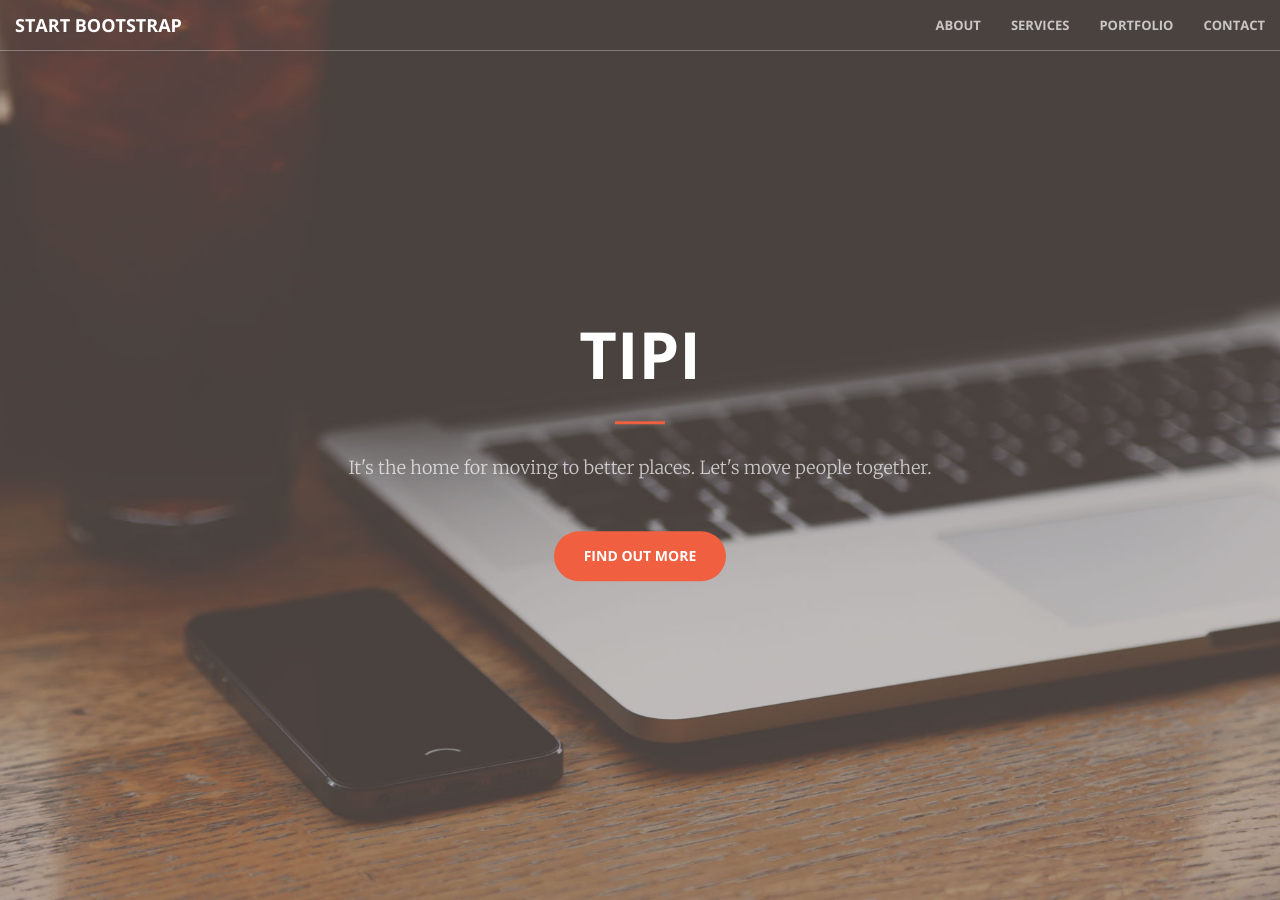
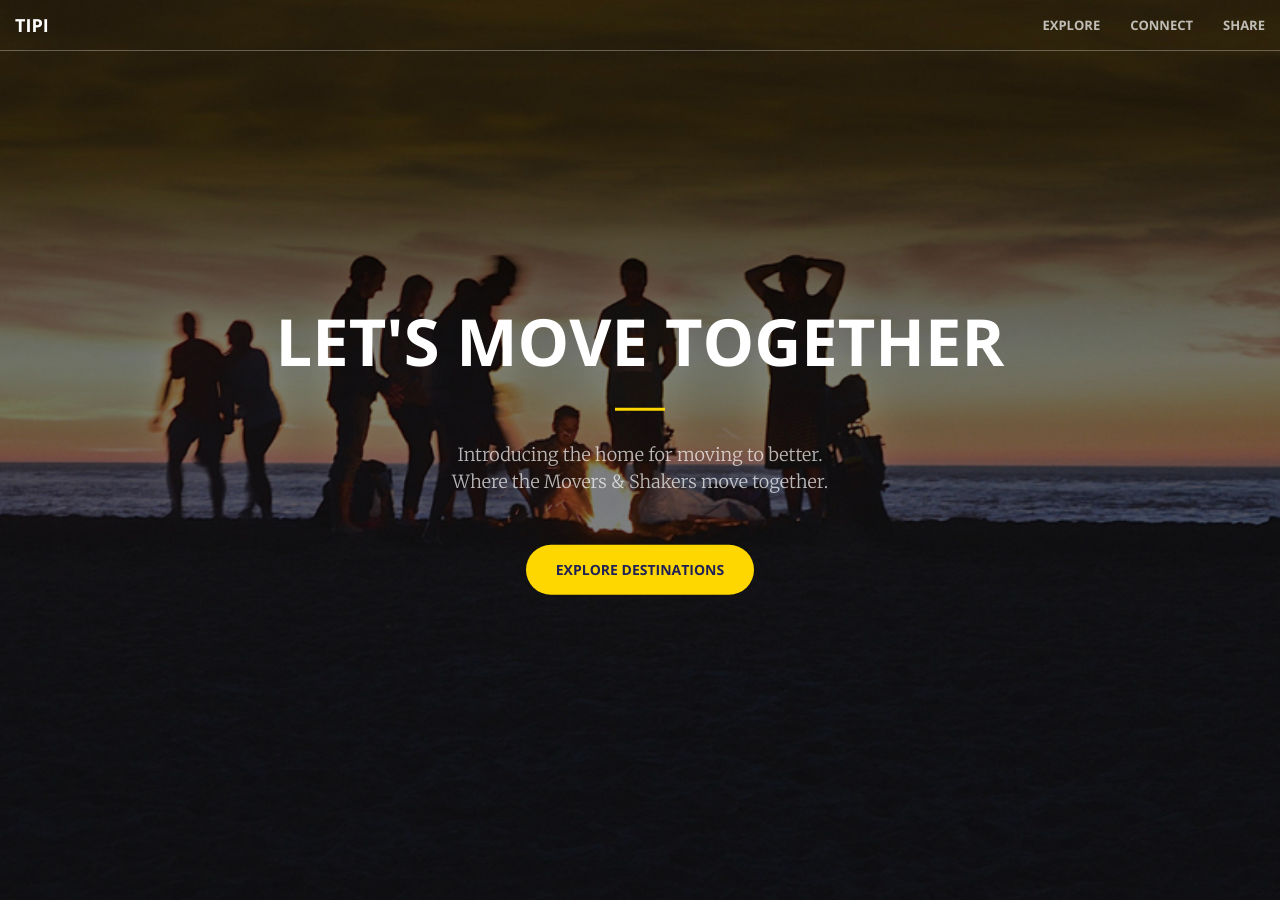
Before and after one commit to TeamTipi/usetipi, a Jekyll site: the page built from static/index.html, in a window 1280 px wide and 900 px high. Built offline with Jekyll 4.4.1, drawn with Linux system fonts in a browser that asks for light colours; some of the changed text lies outside the part shown.

Commit message:
Initial style customization

```diff
--- a/static/_config.yml
+++ b/static/_config.yml
@@ -1,12 +1,13 @@
 # Site settings
 title:
-email:
+email: contact@teamtipi.com
 description: > # this means to ignore newlines until "baseurl:"
 baseurl: "" # the subpath of your site, e.g. /blog/
 url: "" # the base hostname & protocol for your site
 
-twitter_username:
-github_username:
+twitter_username: usetipi
+facebook_username: usetipi
+instagram_username: teamtipi
 
 # Build settings
 markdown: kramdown
--- /dev/null
+++ b/static/_includes/blog.html
@@ -0,0 +1,51 @@
+<section class="no-padding" id="blog">
+    <div class="container-fluid">
+        <div class="row no-gutter">
+            <div class="col-lg-4 col-sm-6">
+                <a href="#" class="portfolio-box">
+                    <img src="img/city/san-francisco.jpg" class="img-responsive" alt="">
+                    <div class="portfolio-box-caption">
+                        <div class="portfolio-box-caption-content">
+                            <div class="project-category text-faded">
+                                San Francisco
+                            </div>
+                            <div class="project-name">
+                                "East is East, and West is San Francisco." — O. Henry
+                            </div>
+                        </div>
+                    </div>
+                </a>
+            </div>
+            <div class="col-lg-4 col-sm-6">
+                <a href="#" class="portfolio-box">
+                    <img src="img/city/austin.jpg" class="img-responsive" alt="">
+                    <div class="portfolio-box-caption">
+                        <div class="portfolio-box-caption-content">
+                            <div class="project-category text-faded">
+                                Austin
+                            </div>
+                            <div class="project-name">
+                                “There’s so much music in Austin, and it’s all so different.” Gary Clark
+                            </div>
+                        </div>
+                    </div>
+                </a>
+            </div>
+            <div class="col-lg-4 col-sm-6">
+                <a href="#" class="portfolio-box">
+                    <img src="img/city/los-angeles.jpg" class="img-responsive" alt="">
+                    <div class="portfolio-box-caption">
+                        <div class="portfolio-box-caption-content">
+                            <div class="project-category text-faded">
+                                Los Angeles
+                            </div>
+                            <div class="project-name">
+                                City of stars
+                            </div>
+                        </div>
+                    </div>
+                </a>
+            </div>
+        </div>
+    </div>
+</section>
--- /dev/null
+++ b/static/_includes/call-to-action-connect.html
@@ -0,0 +1,15 @@
+<section class="bg-secondary" id="connect">
+    <div class="container">
+        <div class="row">
+            <div class="col-lg-8 col-lg-offset-2 text-center">
+                <h2 class="section-heading">Lets</h2>
+                <h2 class="section-heading">Connect Together Locally</h2>
+                <hr class="light">
+                <p class="text-faded-secondary">Sign up to experience exclusive events and activities
+                    <br>with the movers and shakers that shape your city.</p>
+                <!--<a href="/unlink/facebook" class="btn btn-primary">Unlink Facebook</a>-->
+                <a href="" class="btn btn-default btn-xl">Sign Up!</a>
+            </div>
+        </div>
+    </div>
+</section>
--- /dev/null
+++ b/static/_includes/call-to-action-explore.html
@@ -0,0 +1,15 @@
+<section class="bg-primary" id="explore">
+    <div class="container">
+        <div class="row">
+            <div class="col-lg-8 col-lg-offset-2 text-center">
+                <h2 class="section-heading">Lets</h2>
+                <h2 class="section-heading">Explore Destinations Together</h2>
+                <hr class="light">
+                <p class="text-faded">Discover where you really want to be.
+                    <br>Chat with local experts. Ask anything to make your next move more hopeful.</p>
+                <!--<a href="/unlink/facebook" class="btn btn-primary">Unlink Facebook</a>-->
+                <a href="/auth/facebook" class="btn btn-default btn-xl">Enter TIPI!</a>
+            </div>
+        </div>
+    </div>
+</section>
--- a/static/_includes/contact.html
+++ /dev/null
@@ -1,29 +0,0 @@
-<section id="contact">
-    <div class="container">
-        <div class="row">
-            <div class="col-lg-8 col-lg-offset-2 text-center">
-                <h2 class="section-heading">Let's Get In Touch!</h2>
-                <hr class="primary">
-                <p>Contact Us</p>
-            </div>
-        <div class="col-lg-2 col-lg-offset-2 text-center">
-            <a href="https://twitter.com/{{ site.twitter_username }}">
-                <i class="fa fa-twitter fa-3x wow bounceIn" data-wow-delay=".1s"></i>
-                <p>{{ site.twitter_username }}</p>
-            </a>
-        </div>
-        <div class="col-lg-2 col-lg-offset-1 text-center">
-            <a href="mailto:{{ site.email }}">
-            <i class="fa fa-envelope-o fa-3x wow bounceIn" data-wow-delay=".1s"></i>
-                <p>{{ site.email }}</p>
-            </a>
-        </div>
-        <div class="col-lg-2 col-lg-offset-1 text-center">
-            <a href="https://github.com/{{ site.github_username }}">
-            <i class="fa fa-github fa-3x wow bounceIn" data-wow-delay=".1s"></i>
-                <p>{{ site.github_username }}</p>
-            </a>
-        </div>
-
-    </div>
-</section>
--- a/static/_includes/header.html
+++ b/static/_includes/header.html
@@ -1,10 +1,11 @@
 <header>
     <div class="header-content">
         <div class="header-content-inner">
-            <h1>TIPI</h1>
+            <h1>Let's Move Together</h1>
             <hr>
-            <p>It's the home for moving to better places. Let's move people together.</p>
-            <a href="#about" class="btn btn-primary btn-xl page-scroll">Find Out More</a>
+            <p>Introducing the home for moving to better.
+                <br>Where the Movers & Shakers move together.</p>
+            <a href="#blog" class="btn btn-primary btn-xl page-scroll">Explore Destinations</a>
         </div>
     </div>
 </header>
--- a/static/_includes/nav.html
+++ b/static/_includes/nav.html
@@ -8,23 +8,20 @@
                 <span class="icon-bar"></span>
                 <span class="icon-bar"></span>
             </button>
-            <a class="navbar-brand page-scroll" href="#page-top">Start Bootstrap</a>
+            <a class="navbar-brand page-scroll" href="#page-top">TIPI</a>
         </div>
 
         <!-- Collect the nav links, forms, and other content for toggling -->
         <div class="collapse navbar-collapse" id="bs-example-navbar-collapse-1">
             <ul class="nav navbar-nav navbar-right">
                 <li>
-                    <a class="page-scroll" href="#about">About</a>
+                    <a class="page-scroll" href="#explore">Explore</a>
                 </li>
                 <li>
-                    <a class="page-scroll" href="#services">Services</a>
+                    <a class="page-scroll" href="#connect">Connect</a>
                 </li>
                 <li>
-                    <a class="page-scroll" href="#portfolio">Portfolio</a>
-                </li>
-                <li>
-                    <a class="page-scroll" href="#contact">Contact</a>
+                    <a class="page-scroll" href="#share">Share</a>
                 </li>
             </ul>
         </div>
--- a/static/_includes/portfolio.html
+++ /dev/null
@@ -1,96 +0,0 @@
-<section class="no-padding" id="portfolio">
-    <div class="container-fluid">
-        <div class="row no-gutter">
-            <div class="col-lg-4 col-sm-6">
-                <a href="#" class="portfolio-box">
-                    <img src="img/portfolio/1.jpg" class="img-responsive" alt="">
-                    <div class="portfolio-box-caption">
-                        <div class="portfolio-box-caption-content">
-                            <div class="project-category text-faded">
-                                Category
-                            </div>
-                            <div class="project-name">
-                                Project Name
-                            </div>
-                        </div>
-                    </div>
-                </a>
-            </div>
-            <div class="col-lg-4 col-sm-6">
-                <a href="#" class="portfolio-box">
-                    <img src="img/portfolio/2.jpg" class="img-responsive" alt="">
-                    <div class="portfolio-box-caption">
-                        <div class="portfolio-box-caption-content">
-                            <div class="project-category text-faded">
-                                Category
-                            </div>
-                            <div class="project-name">
-                                Project Name
-                            </div>
-                        </div>
-                    </div>
-                </a>
-            </div>
-            <div class="col-lg-4 col-sm-6">
-                <a href="#" class="portfolio-box">
-                    <img src="img/portfolio/3.jpg" class="img-responsive" alt="">
-                    <div class="portfolio-box-caption">
-                        <div class="portfolio-box-caption-content">
-                            <div class="project-category text-faded">
-                                Category
-                            </div>
-                            <div class="project-name">
-                                Project Name
-                            </div>
-                        </div>
-                    </div>
-                </a>
-            </div>
-            <div class="col-lg-4 col-sm-6">
-                <a href="#" class="portfolio-box">
-                    <img src="img/portfolio/4.jpg" class="img-responsive" alt="">
-                    <div class="portfolio-box-caption">
-                        <div class="portfolio-box-caption-content">
-                            <div class="project-category text-faded">
-                                Category
-                            </div>
-                            <div class="project-name">
-                                Project Name
-                            </div>
-                        </div>
-                    </div>
-                </a>
-            </div>
-            <div class="col-lg-4 col-sm-6">
-                <a href="#" class="portfolio-box">
-                    <img src="img/portfolio/5.jpg" class="img-responsive" alt="">
-                    <div class="portfolio-box-caption">
-                        <div class="portfolio-box-caption-content">
-                            <div class="project-category text-faded">
-                                Category
-                            </div>
-                            <div class="project-name">
-                                Project Name
-                            </div>
-                        </div>
-                    </div>
-                </a>
-            </div>
-            <div class="col-lg-4 col-sm-6">
-                <a href="#" class="portfolio-box">
-                    <img src="img/portfolio/6.jpg" class="img-responsive" alt="">
-                    <div class="portfolio-box-caption">
-                        <div class="portfolio-box-caption-content">
-                            <div class="project-category text-faded">
-                                Category
-                            </div>
-                            <div class="project-name">
-                                Project Name
-                            </div>
-                        </div>
-                    </div>
-                </a>
-            </div>
-        </div>
-    </div>
-</section>
--- /dev/null
+++ b/static/_includes/share.html
@@ -0,0 +1,38 @@
+<section id="share">
+    <div class="container">
+        <div class="row">
+            <div class="col-lg-8 col-lg-offset-2 text-center">
+                <h2 class="section-heading">Let's</h2>
+                <h2 class="section-heading">Share Homes Together!</h2>
+                <hr class="primary">
+                <p>Contact Us</p>
+            </div>
+        </div>
+        <div class="row">
+            <div class="col-sm-3 text-center">
+                <a href="https://twitter.com/{{ site.twitter_username }}">
+                    <i class="fa fa-twitter fa-3x wow bounceIn" data-wow-delay=".1s"></i>
+                    <p>{{ site.twitter_username }}</p>
+                </a>
+            </div>
+            <div class="col-sm-3 text-center">
+                <a href="mailto:{{ site.email }}">
+                    <i class="fa fa-envelope-o fa-3x wow bounceIn" data-wow-delay=".1s"></i>
+                    <p>{{ site.email }}</p>
+                </a>
+            </div>
+            <div class="col-sm-3 text-center">
+                <a href="https://instagram.com/{{ site.instagram_username }}">
+                    <i class="fa fa-instagram fa-3x wow bounceIn" data-wow-delay=".1s"></i>
+                    <p>{{ site.instagram_username }}</p>
+                </a>
+            </div>
+            <div class="col-sm-3 text-center">
+                <a href="https://instagram.com/{{ site.instagram_username }}">
+                    <i class="fa fa-facebook fa-3x wow bounceIn" data-wow-delay=".1s"></i>
+                    <p>{{ site.facebook_username }}</p>
+                </a>
+            </div>
+        </div>
+    </div>
+</section>
--- a/static/_layouts/front.html
+++ b/static/_layouts/front.html
@@ -6,13 +6,10 @@
 <body id="page-top">
   {% include nav.html %}
   {% include header.html %}
-  {% include portfolio.html %}
-
-  {% include call-to-action.html %}
-
-  {% include services.html %}
-  {% include aside.html %}
-  {% include contact.html %}
+  {% include blog.html %}
+  {% include call-to-action-explore.html %}
+  {% include call-to-action-connect.html %}
+  {% include share.html %}
   {% include scripts.html %}
   {% include ga.html %}
 </body>
--- a/static/_sass/_base.scss
+++ b/static/_sass/_base.scss
@@ -20,10 +20,10 @@ hr.light {
 
 a {
     @include transition-all;
-    color: $theme-primary;
+    color: $theme-secondary;
     &:hover,
     &:focus {
-        color: darken($theme-primary, 10%);
+        color: $theme-primary;
     }
 }
 
@@ -44,6 +44,7 @@ p {
 
 .bg-primary {
     background-color: $theme-primary;
+    color: #202255;
 }
 
 .bg-dark {
@@ -51,7 +52,16 @@ p {
     color: white;
 }
 
+.bg-secondary {
+    background-color: #202255;
+    color: white;
+}
+
 .text-faded {
+    color: rgba(#202255, .7);
+}
+
+.text-faded-secondary {
     color: rgba(white, .7);
 }
 
@@ -300,7 +310,7 @@ header {
 }
 
 .btn-primary {
-    @include button-variant(white, $theme-primary, $theme-primary);
+    @include button-variant($theme-secondary, $theme-primary, $theme-primary);
 }
 
 .btn {
@@ -315,8 +325,8 @@ header {
     padding: 15px 30px;
 }
 
-// Contact
-#contact .fa {
+// Share
+#share .fa {
     color: $theme-dark;
     font-size: 4em;
 }
--- a/static/css/main.scss
+++ b/static/css/main.scss
@@ -34,7 +34,8 @@
 // }
 
 // variables.less
-$theme-primary: #F05F40;
+$theme-primary: #ffd700;
+$theme-secondary: #202255;
 $theme-dark: #222;
 
 // Import partials from `sass_dir` (defaults to `_sass`)
```
Also changed, not shown: static/img/city/austin.jpg (added), static/img/city/los-angeles.jpg (added), static/img/city/san-francisco.jpg (added), static/img/header-old.jpg (added), static/img/header.jpg.
